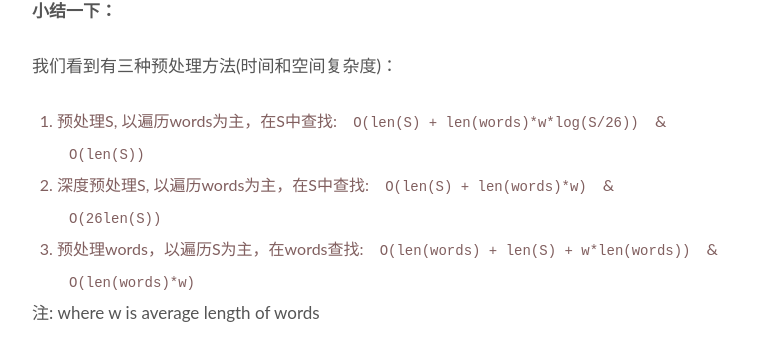
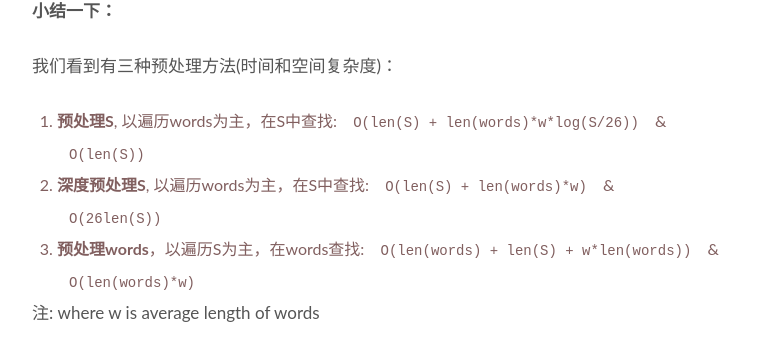
Before and after one commit to WillWang-X/willwang-x.github.io, a Jekyll site: the page built from _posts/2018-03-07-preprocessing.md, in a window 1280 px wide and 900 px high, scrolled down 2560 px. Shown: the part 149-496 px from the top of the window, without its empty margins (258-1021 px from the left). Built offline with Jekyll 4.4.1, drawn with Linux system fonts in a browser that asks for light colours.

```diff
--- a/_posts/2018-03-07-preprocessing.md
+++ b/_posts/2018-03-07-preprocessing.md
@@ -58,9 +58,9 @@
 
 我们看到有三种预处理方法(时间和空间复杂度)：
 
-1. 预处理S, 以遍历words为主，在S中查找: `O(len(S) + len(words)*w*log(S/26))` & `O(len(S)) `
-2. 深度预处理S, 以遍历words为主，在S中查找: `O(len(S) + len(words)*w)` & `O(26len(S))`
-3. 预处理words，以遍历S为主，在words查找: `O(len(words) + len(S) + w*len(words))` & `O(len(words)*w)`
+1. **预处理S**, 以遍历words为主，在S中查找: `O(len(S) + len(words)*w*log(S/26))` & `O(len(S)) `
+2. **深度预处理S**, 以遍历words为主，在S中查找: `O(len(S) + len(words)*w)` & `O(26len(S))`
+3. **预处理words**，以遍历S为主，在words查找: `O(len(words) + len(S) + w*len(words))` & `O(len(words)*w)`
 
 注: where w is average length of words
 
```
